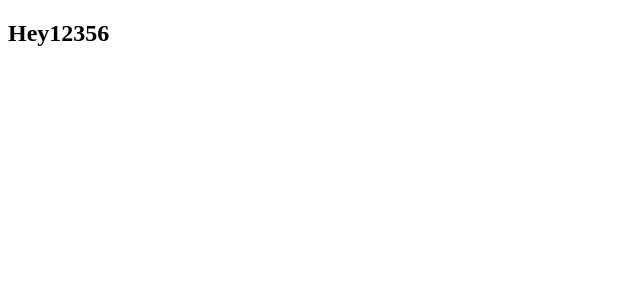
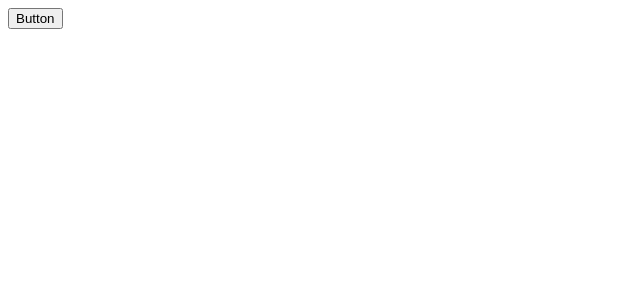
Before and after one commit to pro-coder123/angular, an Angular app: page / in a window 1280 px wide. Shown: the top 300 px of the page, without its empty margins (0-640 px from the left). Built offline with nearby package versions, Linux system fonts and the light colour scheme.

Commit message:
test event in app module

```diff
--- a/src/app/app.component.html
+++ b/src/app/app.component.html
@@ -6,7 +6,12 @@
 <!-- * * * * * * * * * Delete the template below * * * * * * * * * * -->
 <!-- * * * * * * * to get started with your project! * * * * * * * * -->
 <!-- * * * * * * * * * * * * * * * * * * * * * * * * * * * * * * * -->
-<app-test [data]="title"></app-test>
+<app-test (chevent)="message=$event"></app-test>
+
+<h1>
+{{message}}
+
+</h1>
 
 <!-- * * * * * * * * * * * * * * * * * * * * * * * * * * * * * * * -->
 <!-- * * * * * * * * * * * The content above * * * * * * * * * * * -->
--- a/src/app/app.component.ts
+++ b/src/app/app.component.ts
@@ -7,4 +7,5 @@ import { Component } from '@angular/core';
 })
 export class AppComponent {
   title = 'Hey12356';
+  public message="";
 }
--- a/src/app/test/test.component.html
+++ b/src/app/test/test.component.html
@@ -1 +1 @@
-<h2>{{name}}</h2>
+<button (click) = "fireevent()">Button</button>
--- a/src/app/test/test.component.ts
+++ b/src/app/test/test.component.ts
@@ -1,4 +1,4 @@
-import { Component, OnInit , Input } from '@angular/core';
+import { Component, OnInit , Input , Output , EventEmitter } from '@angular/core';
 
 @Component({
   selector: 'app-test',
@@ -8,11 +8,18 @@ import { Component, OnInit , Input } from '@angular/core';
 export class TestComponent implements OnInit {
 
   @Input("data") public name;
+  @Output() public chevent = new EventEmitter;
 
   constructor() { }
 
   ngOnInit() {
   }
+
+  fireevent()
+  {
+    this.chevent.emit("Event in test module");
+  }
+
   onclick(v)
   {
     console.log(v);
```
